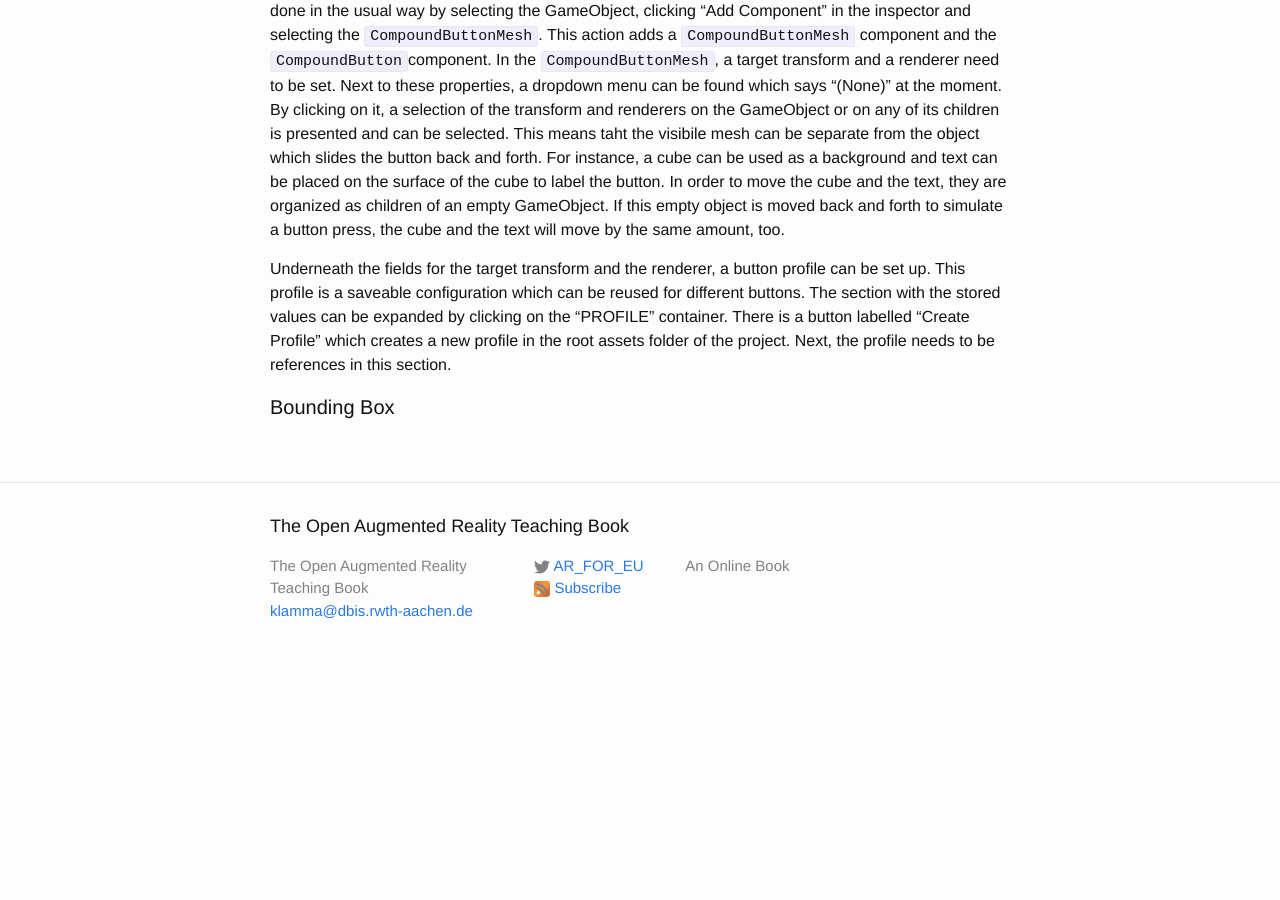
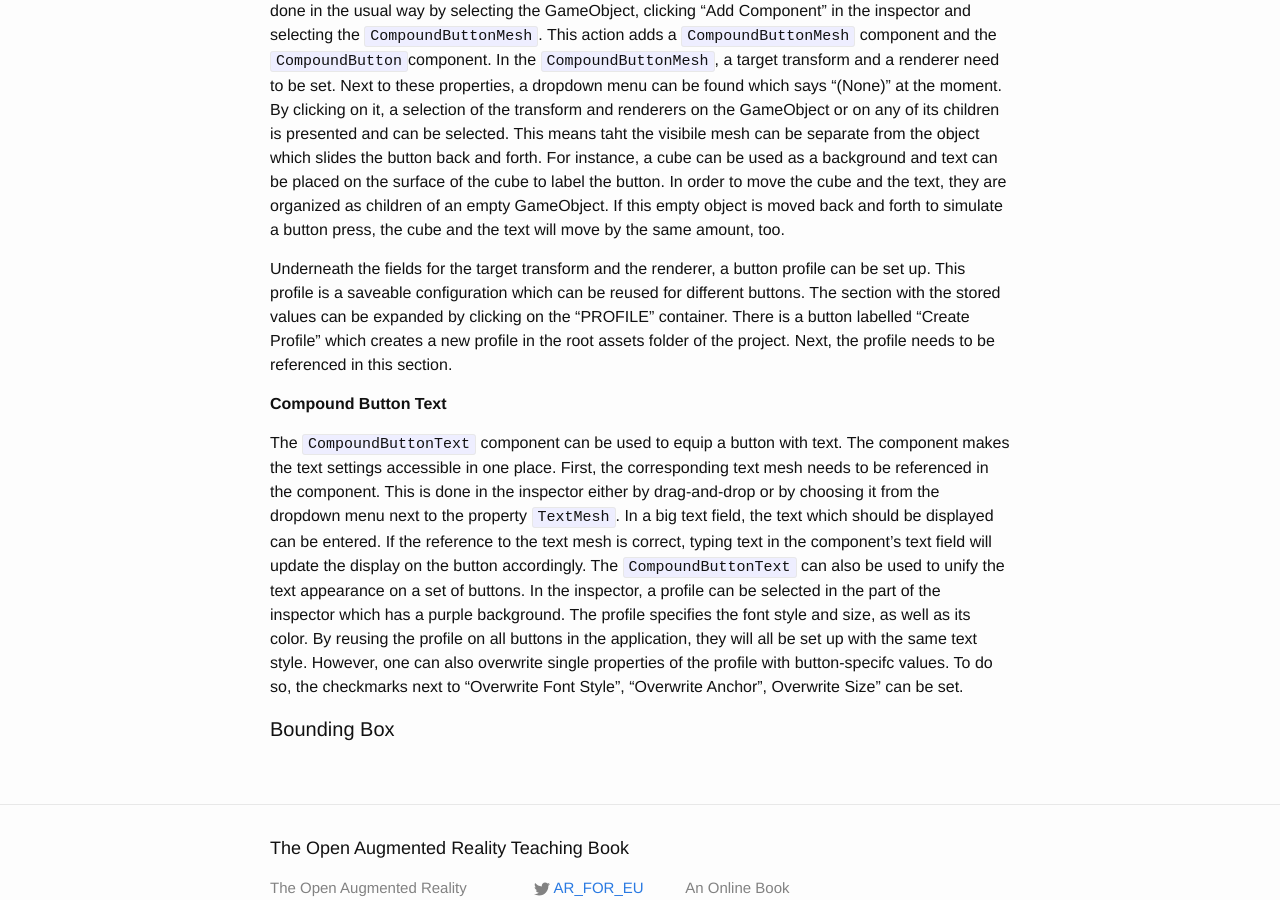
Before and after one commit to klamma/ar-for-eu-book, a Jekyll site: the page built from _pages/chapters/arsdk.md, in a window 1280 px wide and 900 px high, scrolled down 1678 px. Built offline with Jekyll 4.4.1, drawn with Linux system fonts in a browser that asks for light colours; nearby versions of some CDN libraries; before the commit the page ends 2360 px from its top, so only the background shows below that.

Commit message:
descripted MRTK's compound button text

````diff
--- a/_pages/chapters/arsdk.md
+++ b/_pages/chapters/arsdk.md
@@ -103,7 +103,22 @@ Underneath the fields for the target transform and the renderer, a button profil
 This profile is a saveable configuration which can be reused for different buttons.
 The section with the stored values can be expanded by clicking on the "PROFILE" container.
 There is a button labelled "Create Profile" which creates a new profile in the root assets folder of the project.
-Next, the profile needs to be references in this section.
+Next, the profile needs to be referenced in this section.
+
+**Compound Button Text**
+
+The ```CompoundButtonText``` component can be used to equip a button with text.
+The component makes the text settings accessible in one place.
+First, the corresponding text mesh needs to be referenced in the component.
+This is done in the inspector either by drag-and-drop or by choosing it from the dropdown menu next to the property ```TextMesh```.
+In a big text field, the text which should be displayed can be entered.
+If the reference to the text mesh is correct, typing text in the component's text field will update the display on the button accordingly.
+The ```CompoundButtonText``` can also be used to unify the text appearance on a set of buttons.
+In the inspector, a profile can be selected in the part of the inspector which has a purple background.
+The profile specifies the font style and size, as well as its color.
+By reusing the profile on all buttons in the application, they will all be set up with the same text style.
+However, one can also overwrite single properties of the profile with button-specifc values.
+To do so, the checkmarks next to "Overwrite Font Style", "Overwrite Anchor", Overwrite Size" can be set.
 
 </div>
 
````
